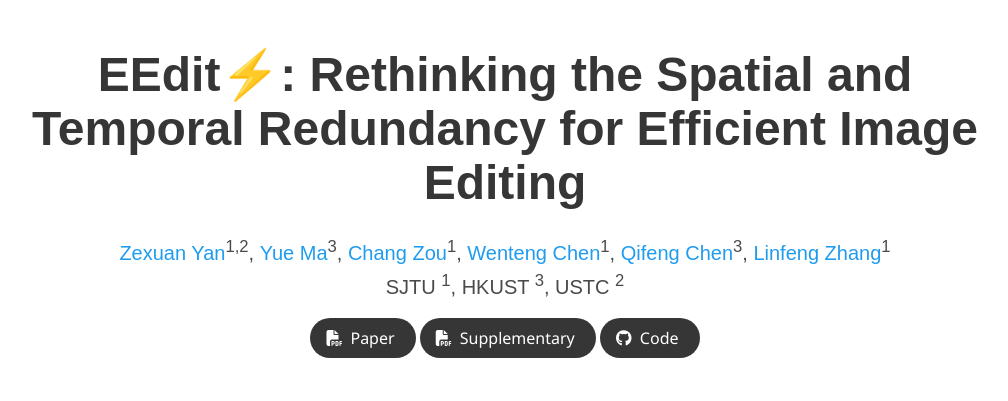
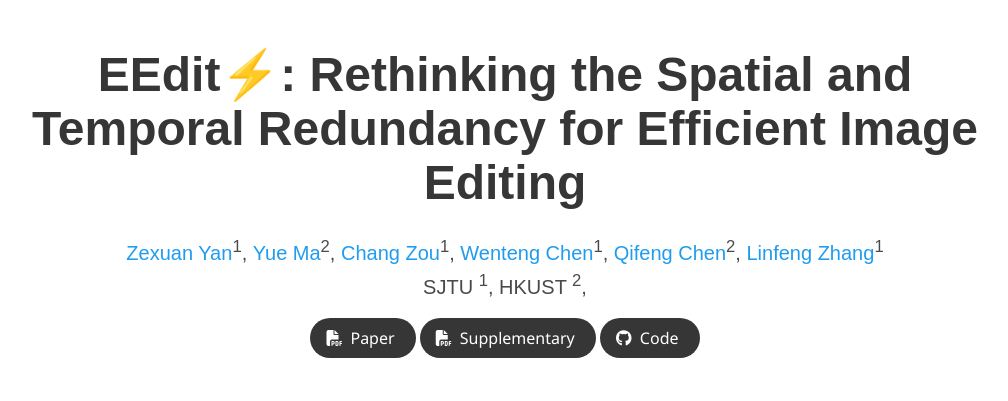
Before and after one commit to eff-edit/eff-edit.github.io, a plain HTML site: page index.html in a window 1280 px wide. Shown: the top 401 px of the page, without its empty margins (135-1143 px from the left). Drawn offline with nearby package versions, Linux system fonts and the light colour scheme; some icons are missing; a web font is replaced by a local one.

Commit message:
rm relative info

```diff
--- a/index.html
+++ b/index.html
@@ -56,9 +56,9 @@
             <div class="is-size-5 publication-authors">
               <!-- Paper authors -->
               <span class="author-block">
-                <a href="FIRST AUTHOR PERSONAL LINK" target="_blank">Zexuan Yan</a><sup>1,2</sup>,</span>
+                <a href="FIRST AUTHOR PERSONAL LINK" target="_blank">Zexuan Yan</a><sup>1</sup>,</span>
               <span class="author-block">
-                <a href="SECOND AUTHOR PERSONAL LINK" target="_blank">Yue Ma</a><sup>3</sup>,</span>
+                <a href="SECOND AUTHOR PERSONAL LINK" target="_blank">Yue Ma</a><sup>2</sup>,</span>
               <span class="author-block">
                 <a href="THIRD AUTHOR PERSONAL LINK" target="_blank">Chang Zou</a><sup>1</sup>,</span>
               </span>
@@ -66,7 +66,7 @@
                 <a href="THIRD AUTHOR PERSONAL LINK" target="_blank">Wenteng Chen</a><sup>1</sup>,</span>
               </span>
               <span class="author-block">
-                <a href="THIRD AUTHOR PERSONAL LINK" target="_blank">Qifeng Chen</a><sup>3</sup>,</span>
+                <a href="THIRD AUTHOR PERSONAL LINK" target="_blank">Qifeng Chen</a><sup>2</sup>,</span>
               </span>
               <span class="author-block">
                 <a href="THIRD AUTHOR PERSONAL LINK" target="_blank">Linfeng Zhang</a><sup>1</sup></span>
@@ -75,8 +75,7 @@
 
                   <div class="is-size-5 publication-authors">
                     <span class="author-block">SJTU <sup>1</sup>,</span>
-                    <span class="author-block">HKUST <sup>3</sup>,</span>
-                    <span class="author-block">USTC <sup>2</sup></span>
+                    <span class="author-block">HKUST <sup>2</sup>,</span>
                     <!-- <span class="eql-cntrb"><small><br><sup>*</sup>Indicates Equal Contribution</small></span> -->
                   </div>
 
@@ -84,7 +83,7 @@
                     <div class="publication-links">
                          <!-- Arxiv PDF link -->
                       <span class="link-block">
-                        <a href="static\pdfs\ICCV_v6.pdf" target="_blank"
+                        <a href="static\pdfs\v6.pdf" target="_blank"
                         class="external-link button is-normal is-rounded is-dark">
                         <span class="icon">
                           <i class="fas fa-file-pdf"></i>
@@ -95,7 +94,7 @@
 
                     <!-- Supplementary PDF link -->
                     <span class="link-block">
-                      <a href="static\pdfs\ICCV_2025_4183_supp.pdf" target="_blank"
+                      <a href="static\pdfs\v6_supp.pdf" target="_blank"
                       class="external-link button is-normal is-rounded is-dark">
                       <span class="icon">
                         <i class="fas fa-file-pdf"></i>
```
Also changed, not shown: 1 other file.
